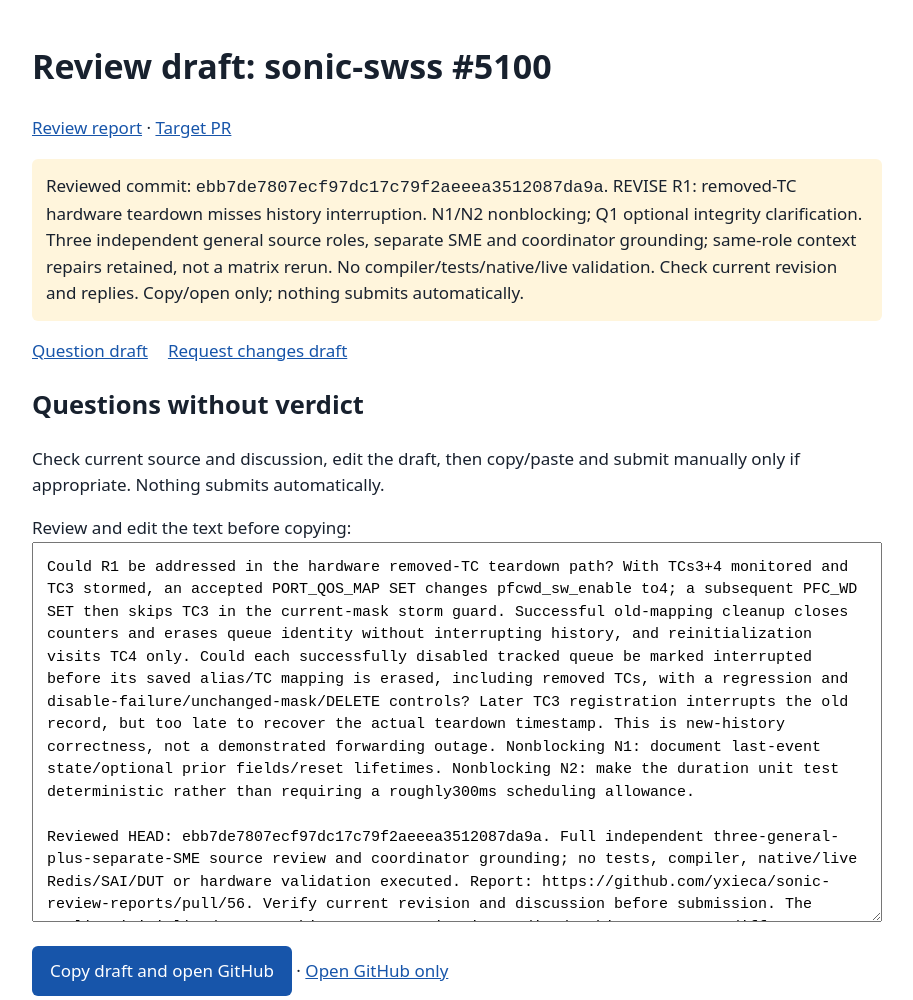
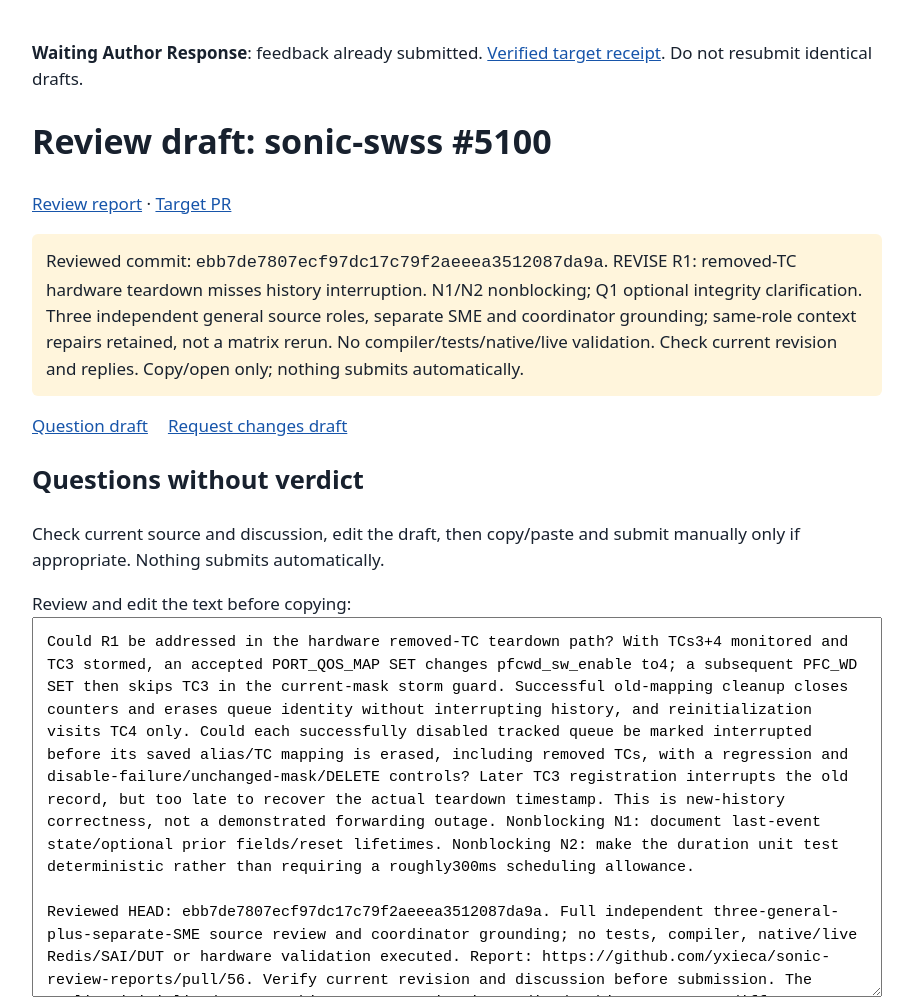
Before and after one commit to yxieca/sonic-review-reports, a plain HTML site: page docs/sonic-swss-5100.html in a window 1280 px wide. Shown: the top 1000 px of the page, without its empty margins (183-1096 px from the left). Drawn offline with Linux system fonts and the light colour scheme.

Commit message:
report56 verified decision history

```diff
--- a/docs/sonic-swss-5100.html
+++ b/docs/sonic-swss-5100.html
@@ -2,7 +2,7 @@
 <html lang="en"><meta charset="utf-8"><meta name="viewport" content="width=device-width, initial-scale=1">
 <title>Review draft · sonic-swss #5100</title>
 <style>body{font:17px/1.55 system-ui,sans-serif;max-width:850px;margin:40px auto;padding:0 20px;color:#18212e}a{color:#1755aa}nav{display:flex;gap:20px;flex-wrap:wrap}textarea{box-sizing:border-box;width:100%;height:380px;font:15px/1.5 ui-monospace,monospace;padding:14px}button{font:inherit;background:#1755aa;color:white;border:0;border-radius:6px;padding:12px 18px;cursor:pointer}.note{background:#fff5dc;padding:14px;border-radius:6px}#status{min-height:1.5em}</style>
-<h1>Review draft: sonic-swss #5100</h1>
+<aside><strong>Waiting Author Response</strong>: feedback already submitted. <a href="https://github.com/sonic-net/sonic-swss/pull/5100#issuecomment-7175239897">Verified target receipt</a>. Do not resubmit identical drafts.</aside><h1>Review draft: sonic-swss #5100</h1>
 <p><a href="https://github.com/yxieca/sonic-review-reports/pull/56">Review report</a> · <a href="https://github.com/sonic-net/sonic-swss/pull/5100">Target PR</a></p>
 <p class="note">Reviewed commit: <code>ebb7de7807ecf97dc17c79f2aeeea3512087da9a</code>. REVISE R1: removed-TC hardware teardown misses history interruption. N1/N2 nonblocking; Q1 optional integrity clarification. Three independent general source roles, separate SME and coordinator grounding; same-role context repairs retained, not a matrix rerun. No compiler/tests/native/live validation. Check current revision and replies. Copy/open only; nothing submits automatically.</p>
 <nav><a href="#questions">Question draft</a><a href="#request-changes">Request changes draft</a></nav>
```
Also changed, not shown: 2 other files.
